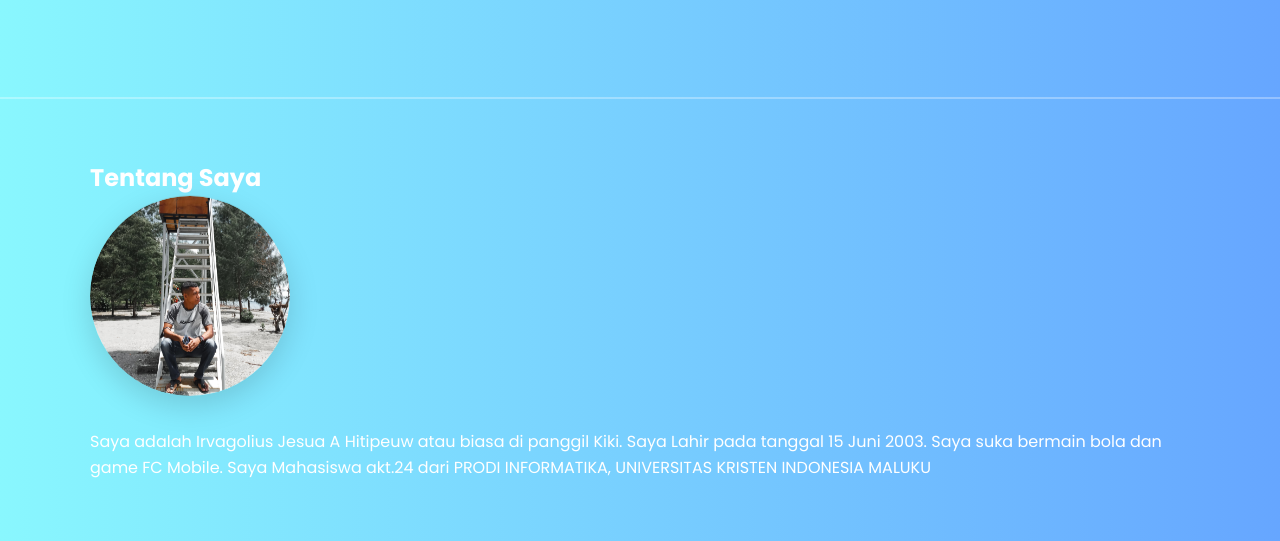
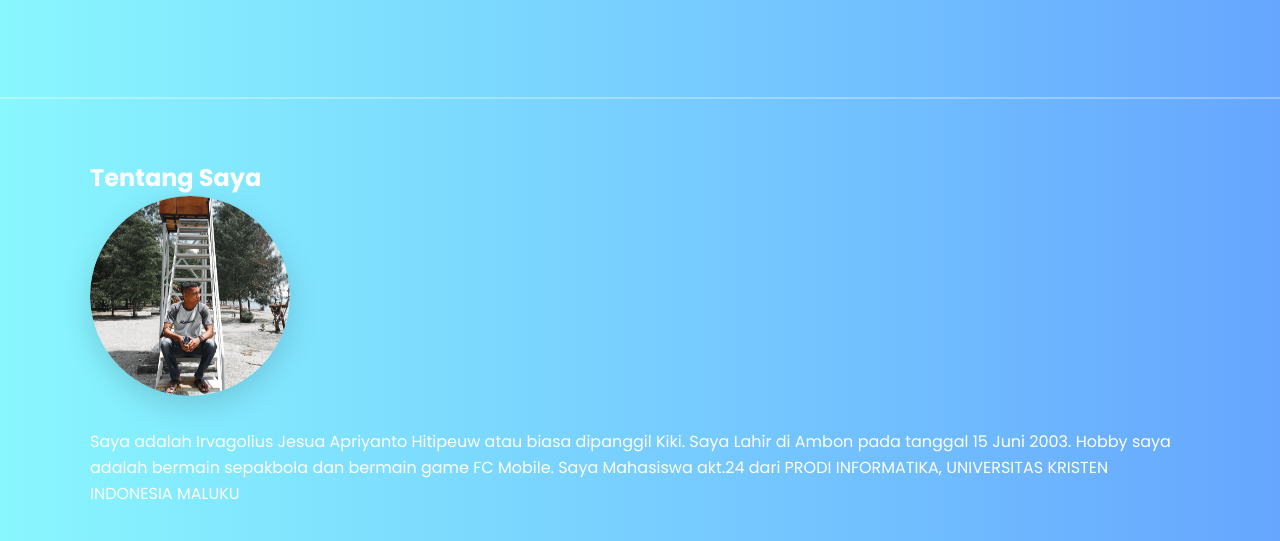
Before and after one commit to irvagoliusjesuaa/web-portfolio, a plain HTML site: page index.html in a window 1280 px wide. Shown: the part 259-800 px from the top of the page. Drawn offline with nearby package versions, Linux system fonts and the light colour scheme.

Commit message:
Update index.html

```diff
--- a/index.html
+++ b/index.html
@@ -48,7 +48,7 @@
           <div class="image-bar"></div>
         </div>
         <p data-aos="fade-up" data-aos-delay="300">
-          Saya adalah Irvagolius Jesua A Hitipeuw atau biasa di panggil Kiki. Saya Lahir pada tanggal 15 Juni 2003. Saya suka bermain bola dan game FC Mobile. Saya Mahasiswa akt.24 dari PRODI INFORMATIKA, UNIVERSITAS KRISTEN INDONESIA MALUKU
+          Saya adalah Irvagolius Jesua Apriyanto Hitipeuw atau biasa dipanggil Kiki. Saya Lahir di Ambon pada tanggal 15 Juni 2003. Hobby saya adalah bermain sepakbola dan bermain game FC Mobile. Saya Mahasiswa akt.24 dari PRODI INFORMATIKA, UNIVERSITAS KRISTEN INDONESIA MALUKU
         </p>
       </div>
     </div>
```
